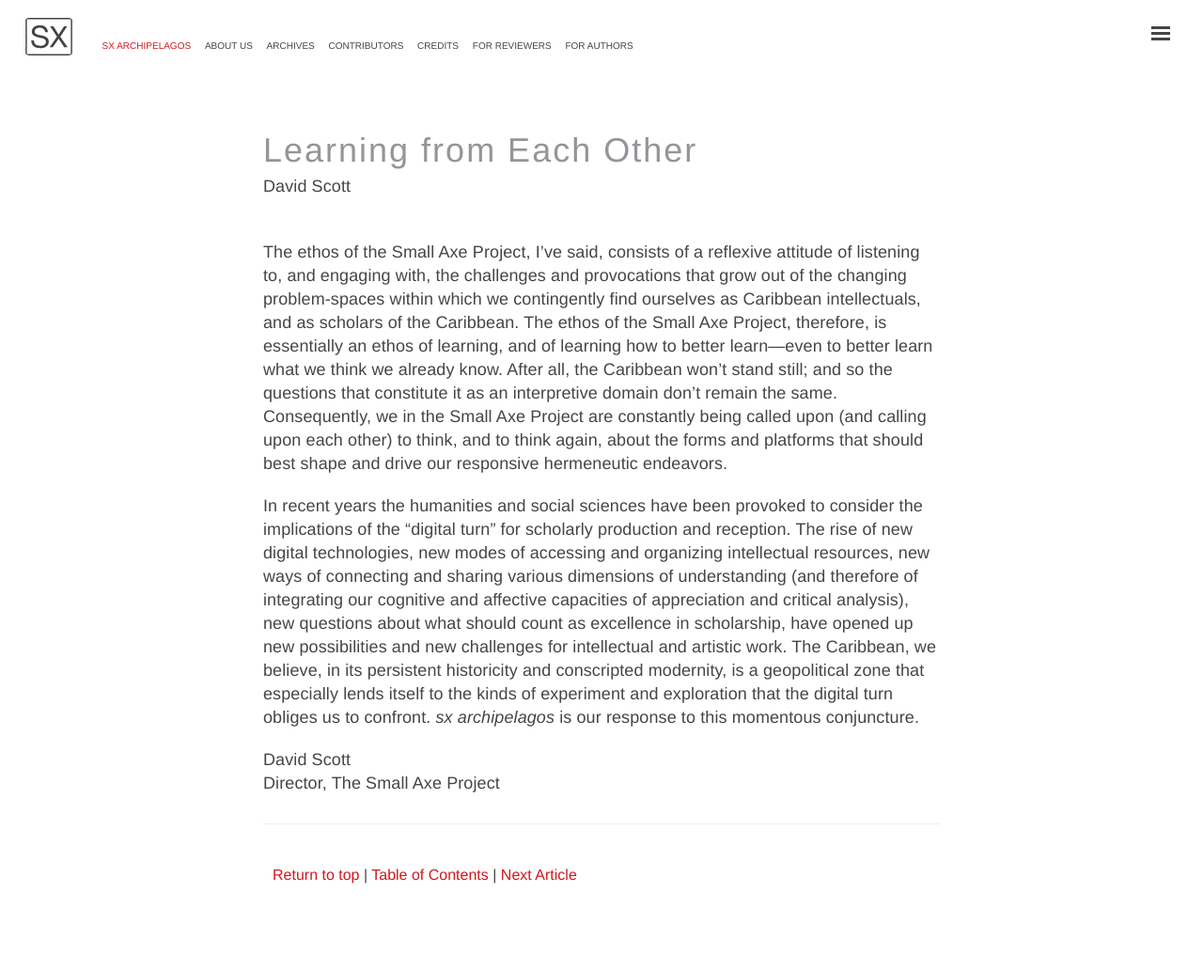
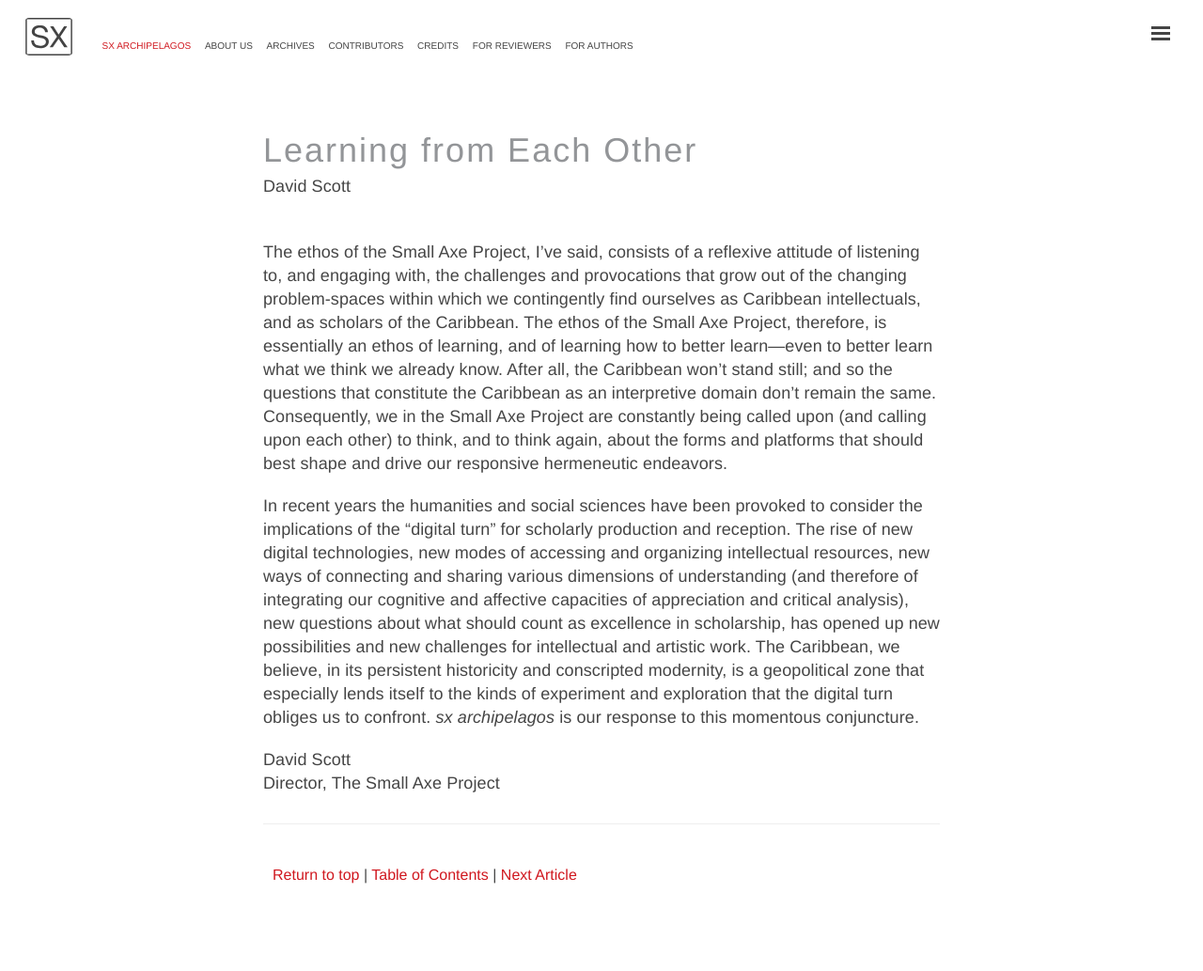
Before and after one commit to archipelagosjournal/archipelagos, a Jekyll site: the page built from _issue01/scott-learning.md, in a window 1280 px wide. Shown: the whole page at 94% size. Built offline with Jekyll 4.4.1, drawn with Linux system fonts in a browser that asks for light colours.

Commit message:
added text to git

```diff
--- a/_issue01/scott-learning.md
+++ b/_issue01/scott-learning.md
@@ -18,11 +18,11 @@ scholars of the Caribbean. The ethos of the Small Axe Project,
 therefore, is essentially an ethos of learning, and of learning how to
 better learn—even to better learn what we think we already know. After
 all, the Caribbean won’t stand still; and so the questions that
-constitute it as an interpretive domain don’t remain the same.
-Consequently, we in the Small Axe Project are constantly being called
-upon (and calling upon each other) to think, and to think again, about
-the forms and platforms that should best shape and drive our responsive
-hermeneutic endeavors.
+constitute the Caribbean as an interpretive domain don’t remain the
+same. Consequently, we in the Small Axe Project are constantly being
+called upon (and calling upon each other) to think, and to think again,
+about the forms and platforms that should best shape and drive our
+responsive hermeneutic endeavors.
 
 In recent years the humanities and social sciences have been provoked to
 consider the implications of the “digital turn” for scholarly production
@@ -31,7 +31,7 @@ accessing and organizing intellectual resources, new ways of connecting
 and sharing various dimensions of understanding (and therefore of
 integrating our cognitive and affective capacities of appreciation and
 critical analysis), new questions about what should count as excellence
-in scholarship, have opened up new possibilities and new challenges for
+in scholarship, has opened up new possibilities and new challenges for
 intellectual and artistic work. The Caribbean, we believe, in its
 persistent historicity and conscripted modernity, is a geopolitical zone
 that especially lends itself to the kinds of experiment and exploration
```
